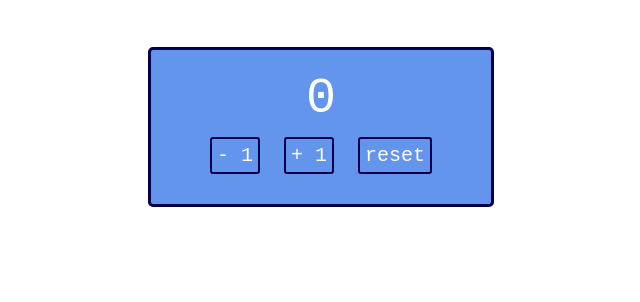
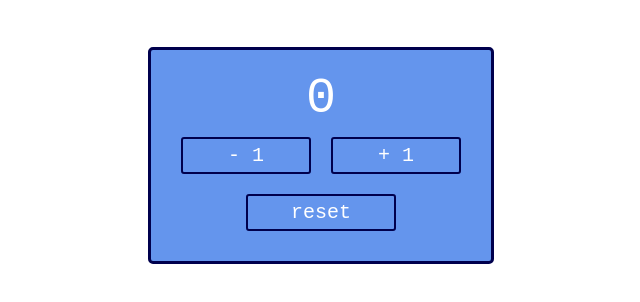
Before and after one commit to racheldenucci/ContadorJs, a plain HTML site: page index.html in a window 1280 px wide. Shown: the part 94-396 px from the top of the page, without its empty margins (319-959 px from the left). Drawn offline with Linux system fonts and the light colour scheme.

Commit message:
correção

```diff
--- a/index.html
+++ b/index.html
@@ -8,8 +8,13 @@
         <h1>Counter</h1>
         <div id="container">
             <div id="num">0</div>
-            <button id="menos">- 1</button> <button id="mais">+ 1</button>
-            <button id="reset">reset</button>
+            <div class="buttonsToChange">
+                <button id="menos">- 1</button>
+                <button id="mais">+ 1</button>
+            </div>
+            <div class="resetButton">
+                <button id="reset">reset</button>
+            </div>
         </div>
 
         <script src="script.js"></script>
--- a/script.js
+++ b/script.js
@@ -1,6 +1,6 @@
-let mais = document.getElementById('mais');
-let menos = document.getElementById('menos');
-let reset = document.getElementById('reset');
+const mais = document.getElementById('mais');
+const menos = document.getElementById('menos');
+const reset = document.getElementById('reset');
 
 let int = document.getElementById('num');
 let cont = 0;
--- a/style.css
+++ b/style.css
@@ -1,3 +1,10 @@
+h1{
+    font-family: monospace;
+    font-size: 50px;
+    text-align: center;
+    color: rgb(0, 0, 77);
+}
+
 #container{
     margin: 50px auto;
     padding: 20px;
@@ -7,6 +14,13 @@
     width: 300px;
     background-color: cornflowerblue;
     text-align: center;
+    display: flex;
+    flex-direction: column;
+}
+
+.buttonsToChange{
+    display: flex;
+    justify-content: center;
 }
 
 #num{
@@ -26,12 +40,12 @@ button{
     border-style: solid;
     border-radius: 3px;
     border-color:  rgb(0, 0, 77);
-
+    width: 50%;
 }
 
-h1{
-    font-family: monospace;
-    font-size: 50px;
-    text-align: center;
-    color: rgb(0, 0, 77);
+
+.resetButton{
+    display: flex;
+    width: 100%;
+    justify-content: center;
 }
```
